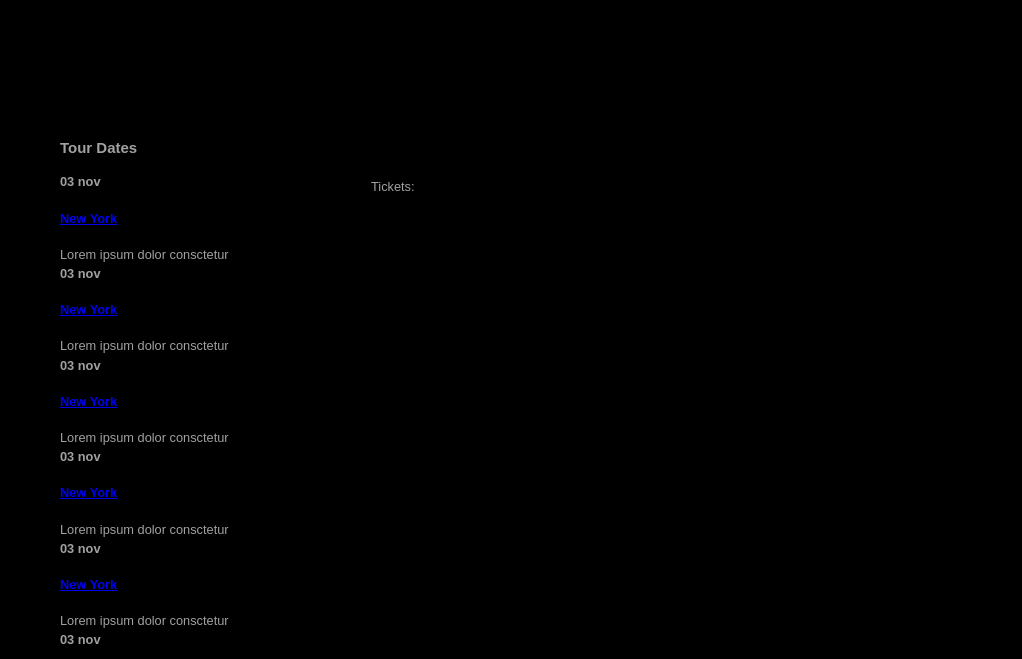
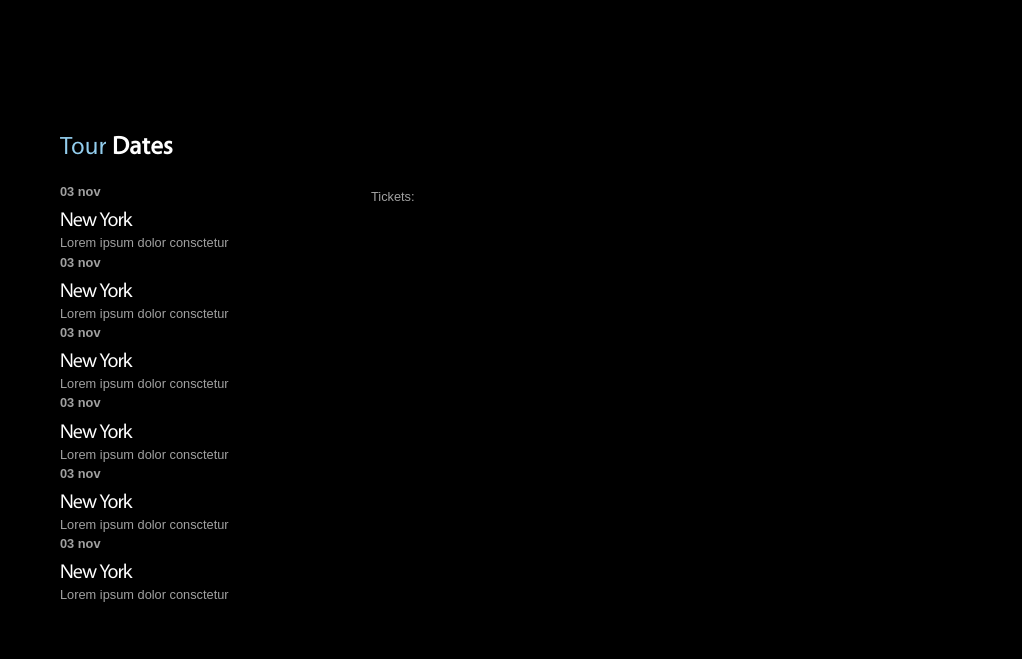
Before and after one commit to marb61a/music_group, a plain HTML site: page tour.html in a window 1280 px wide. Shown: the part 106-765 px from the top of the page, without its empty margins (128-1150 px from the left). Drawn offline with Linux system fonts and the light colour scheme.

Commit message:
added headings styling

```diff
--- a/css/style.css
+++ b/css/style.css
@@ -195,3 +195,54 @@ footer{
 .list-3 li a:hover{
 	color:#93ceee;
 }
+
+
+/****** Headings *******/
+h2,h3,h4,h5,h6{
+	margin:0;
+	padding:0;
+}
+
+h3{
+	font-size:25px;
+	line-height:2em;
+	margin:0 0 9px 0;
+	color:#93ceee;
+}
+
+h3 strong{
+	color:#fff;
+}
+
+h4{
+	font-size:20px;
+	line-height:2em;
+	color:#fff;
+	letter-spacing:-1px;
+	margin-bottom:-8px;
+}
+
+h4 a{
+	text-decoration:none;
+	display:inline-block;
+	color:#fff;
+}
+
+h4 a:hover{
+	color:#93ceee;
+}
+
+h3,h4{
+	font-family:vegur;
+	font-weight:400;
+}
+
+h6{
+	font-size:13px;
+	line-height:20px;
+	color:#fff;
+}
+
+h4 strong{
+	color:#93ceee;
+}
```
